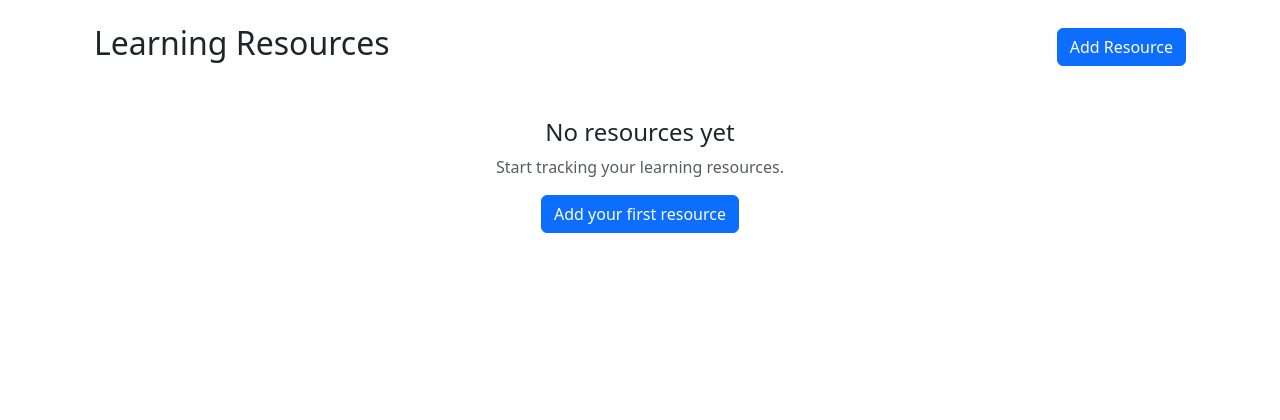
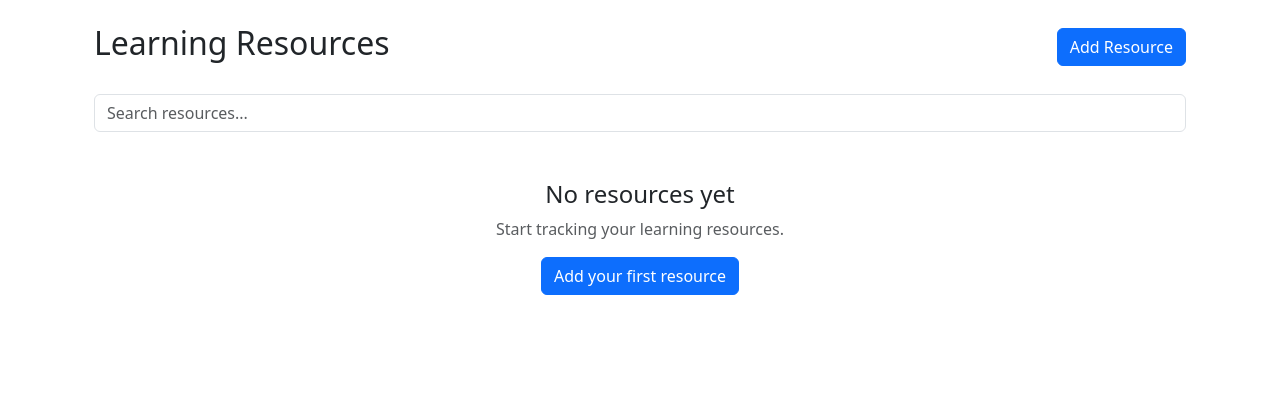
Before and after one commit to samiul40/studyflow, a Django app: page /learning/ in a window 1280 px wide. Shown: the part 104-524 px from the top of the page. Run offline with Django 5.2, Linux system fonts and the light colour scheme; the visitor is signed in with stand-in values (Sample User, id 1); data comes from the database, SQL or seed files in the repository; data that the repository does not hold is empty; some libraries are stand-ins or nearby versions.

Commit message:
feat: added in search to resource list

```diff
--- a/web/learning/templates/resources/resource_list.html
+++ b/web/learning/templates/resources/resource_list.html
@@ -22,10 +22,20 @@ Learning Resources
   <div class="d-flex justify-content-between align-items-center mb-4">
     <h2>Learning Resources</h2>
 
+    {% if not search_query or resources %}
     <a href="{% url 'resources:resource_create' %}" class="btn btn-primary">
       Add Resource
     </a>
+    {% endif %}
   </div>
+
+  <!-- Search -->
+  <form method="get" class="mb-4" id="searchForm">
+    <div class="input-group">
+      <input type="text" name="search" id="searchInput" class="form-control" placeholder="Search resources..."
+        value="{{ search_query }}">
+    </div>
+  </form>
 
   {% if resources %}
   <div class="row">
@@ -79,3 +89,26 @@ Learning Resources
 
 </div>
 {% endblock %}
+
+{% block scripts %}
+
+<script>
+  const searchInput = document.getElementById("searchInput");
+  const searchForm = document.getElementById("searchForm");
+
+  let debounceTimer;
+
+  searchInput.addEventListener("input", function () {
+    clearTimeout(debounceTimer);
+
+    debounceTimer = setTimeout(() => {
+      if (searchInput.value.trim() === "") {
+        window.location.href = window.location.pathname;
+      } else {
+        searchForm.submit();
+      }
+    }, 400);
+  });
+</script>
+
+{% endblock %}
--- a/web/learning/views/learning_resource.py
+++ b/web/learning/views/learning_resource.py
@@ -31,6 +31,21 @@ class ResourceListView(LoginRequiredMixin, UserResourceMixin, ListView):
     model = LearningResource
     template_name = "resources/resource_list.html"
     context_object_name = "resources"
+
+    def get_queryset(self):
+        queryset = super().get_queryset()
+
+        search_query = self.request.GET.get("search", "").strip()
+
+        if search_query:
+            queryset = queryset.filter(title__icontains=search_query)
+
+        return queryset
+
+    def get_context_data(self, **kwargs):
+        context = super().get_context_data(**kwargs)
+        context["search_query"] = self.request.GET.get("search", "")
+        return context
 
 
 class ResourceDetailView(LoginRequiredMixin, UserResourceMixin, DetailView):
```
